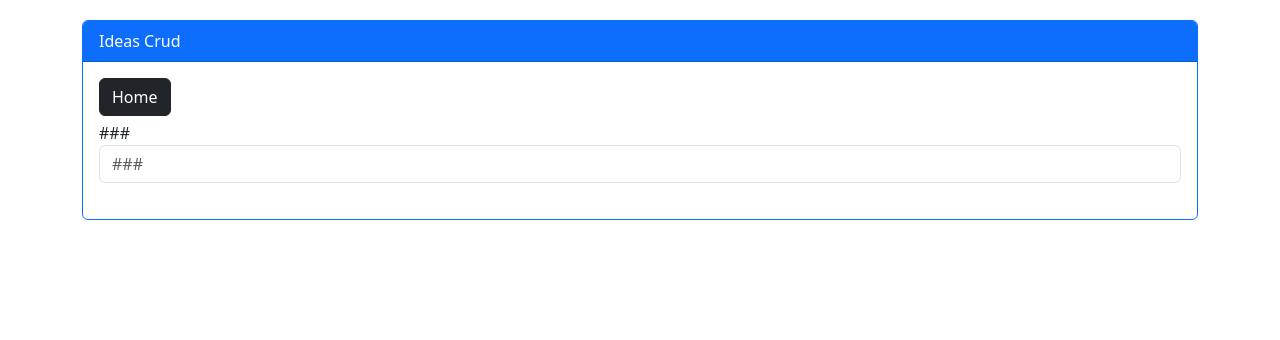
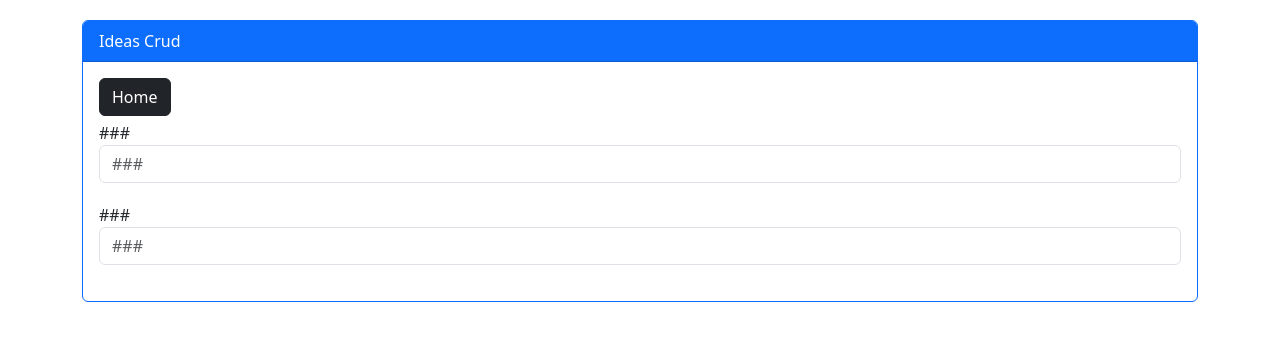
Before and after one commit to Adyson-Lima/erlideas_frontend, a React (Create React App) app: page /newupdate/0 in a window 1280 px wide. Shown: the top 340 px of the page. Built offline with nearby package versions, Linux system fonts and the light colour scheme.

Commit message:
21° commit - tdd tela NewUpdate: Existe input2 em NewUpdate? GREEN

```diff
--- a/src/pages/NewUpdate/index.js
+++ b/src/pages/NewUpdate/index.js
@@ -23,6 +23,13 @@
           placeholder="###"></input>
         </div>
 
+        <div className="form-group">
+          <label htmlFor="###">###</label>
+          <input data-testid="input2" id="###" type="text"
+          style={{marginBottom: '20px'}} className="form-control"
+          placeholder="###"></input>
+        </div>
+
         </form>
 
       </div>
```
